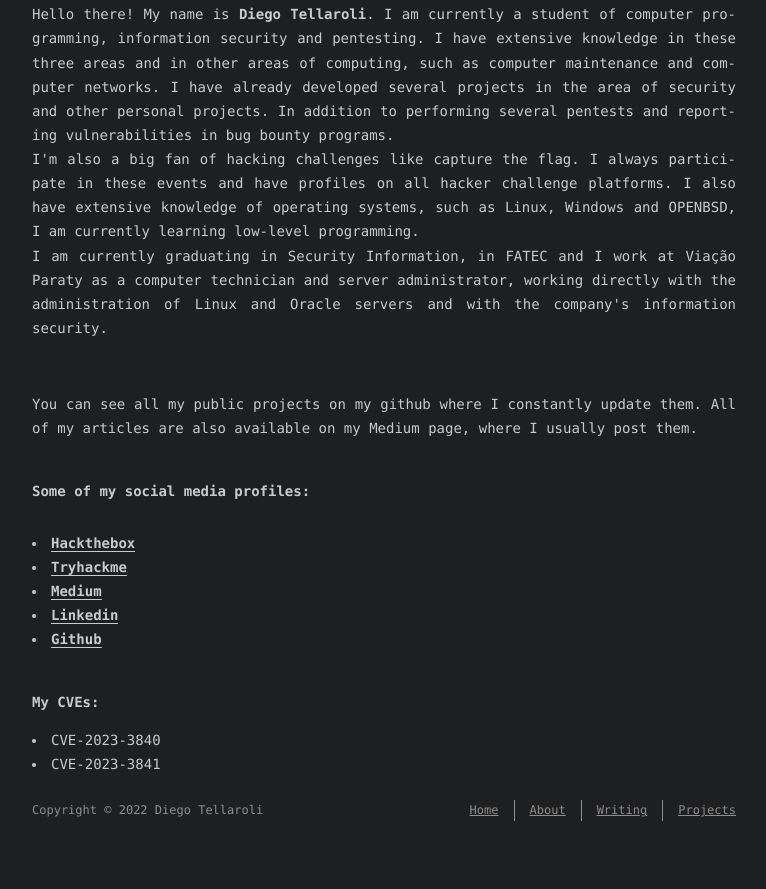
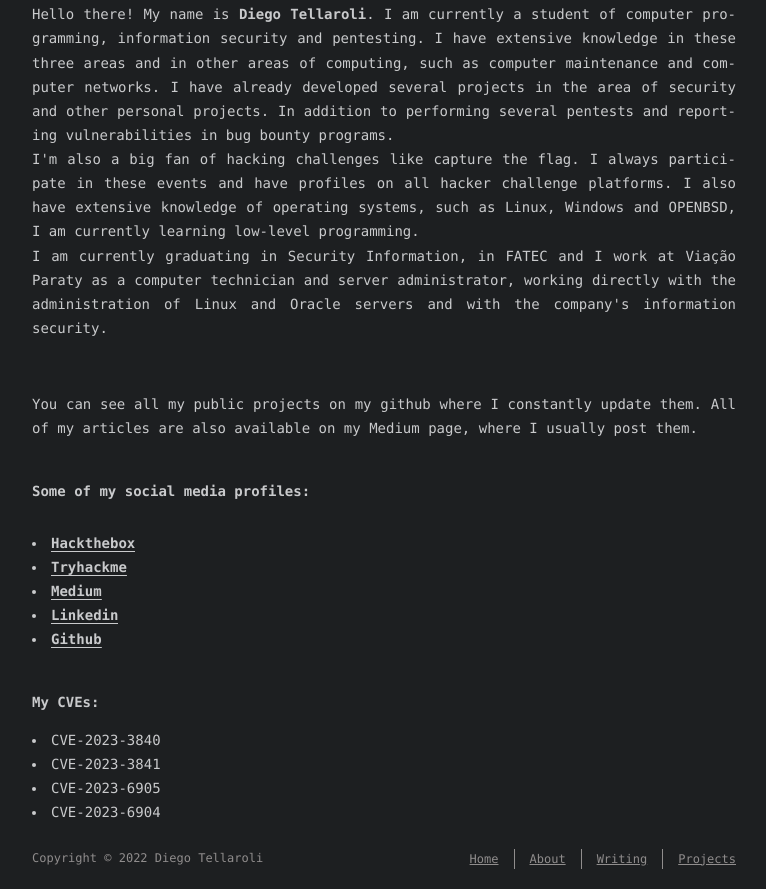
Before and after one commit to diego-tella/diego-tella.github.io, a plain HTML site: page about/index.html in a window 1280 px wide. Shown: the part 259-1148 px from the top of the page, without its empty margins (256-1022 px from the left). Before the commit the page ends 1100 px from the top, so only its background shows below. Drawn offline with nearby package versions, Linux system fonts and the light colour scheme.

Commit message:
Site updated: 2023-12-18 23:13:21

```diff
--- a/about/index.html
+++ b/about/index.html
@@ -14,7 +14,7 @@
 <meta property="og:description" content="About Hello there! My name is Diego Tellaroli. I am currently a student of computer programming, information security and pentesting. I have extensive knowledge in these three areas and in other areas">
 <meta property="og:locale" content="en_US">
 <meta property="article:published_time" content="2022-06-29T13:09:11.000Z">
-<meta property="article:modified_time" content="2023-10-23T03:07:03.994Z">
+<meta property="article:modified_time" content="2023-12-19T02:12:54.842Z">
 <meta property="article:author" content="Diego Tellaroli">
 <meta name="twitter:card" content="summary">
 
@@ -103,6 +103,8 @@
 <p><b>My CVEs:</b></p>
 <li>CVE-2023-3840</li>
 <li>CVE-2023-3841</li>
+<li>CVE-2023-6905</li>
+<li>CVE-2023-6904</li>
 
 
 
```
Also changed, not shown: index.html (+1 -1 lines).
